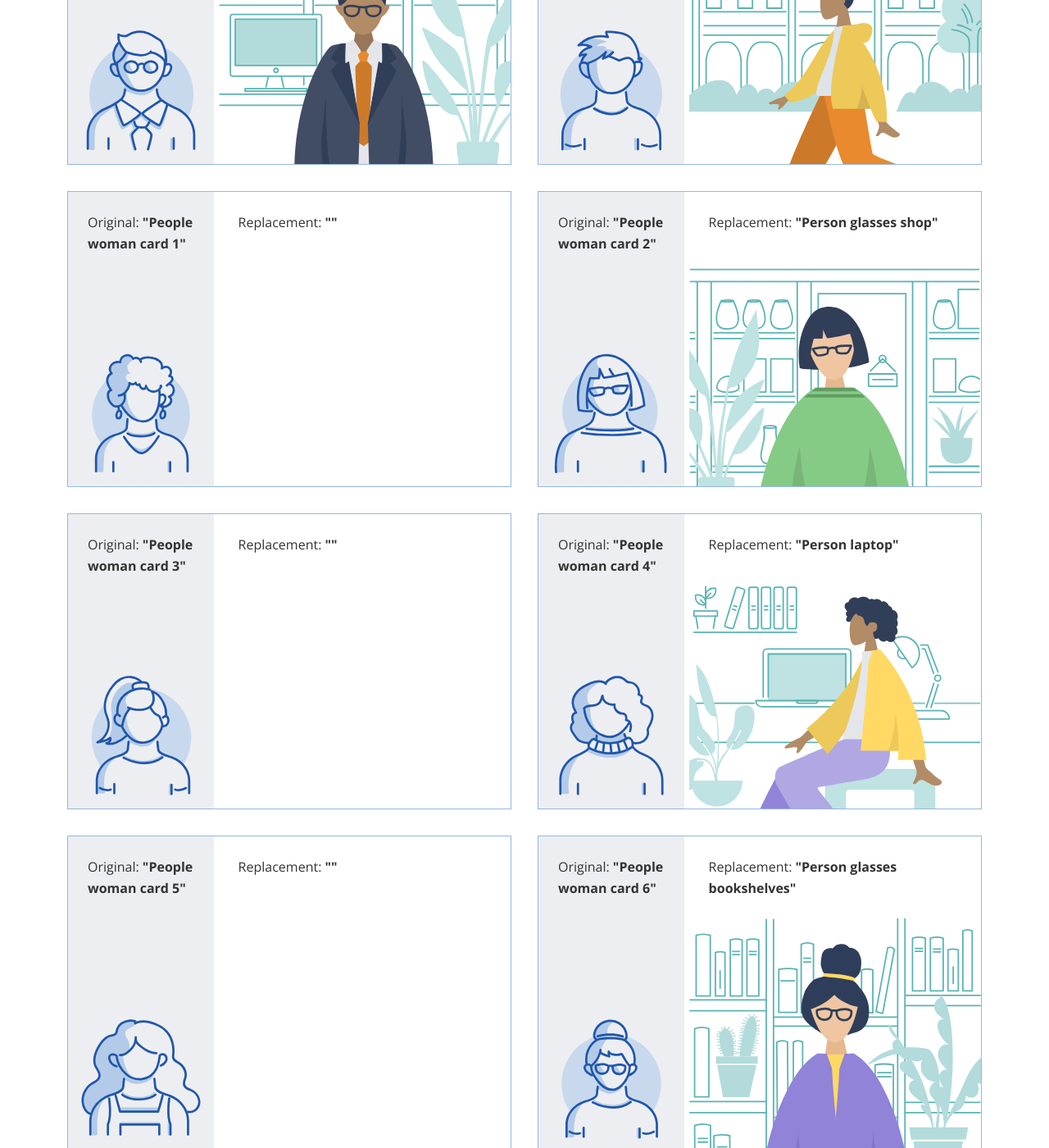
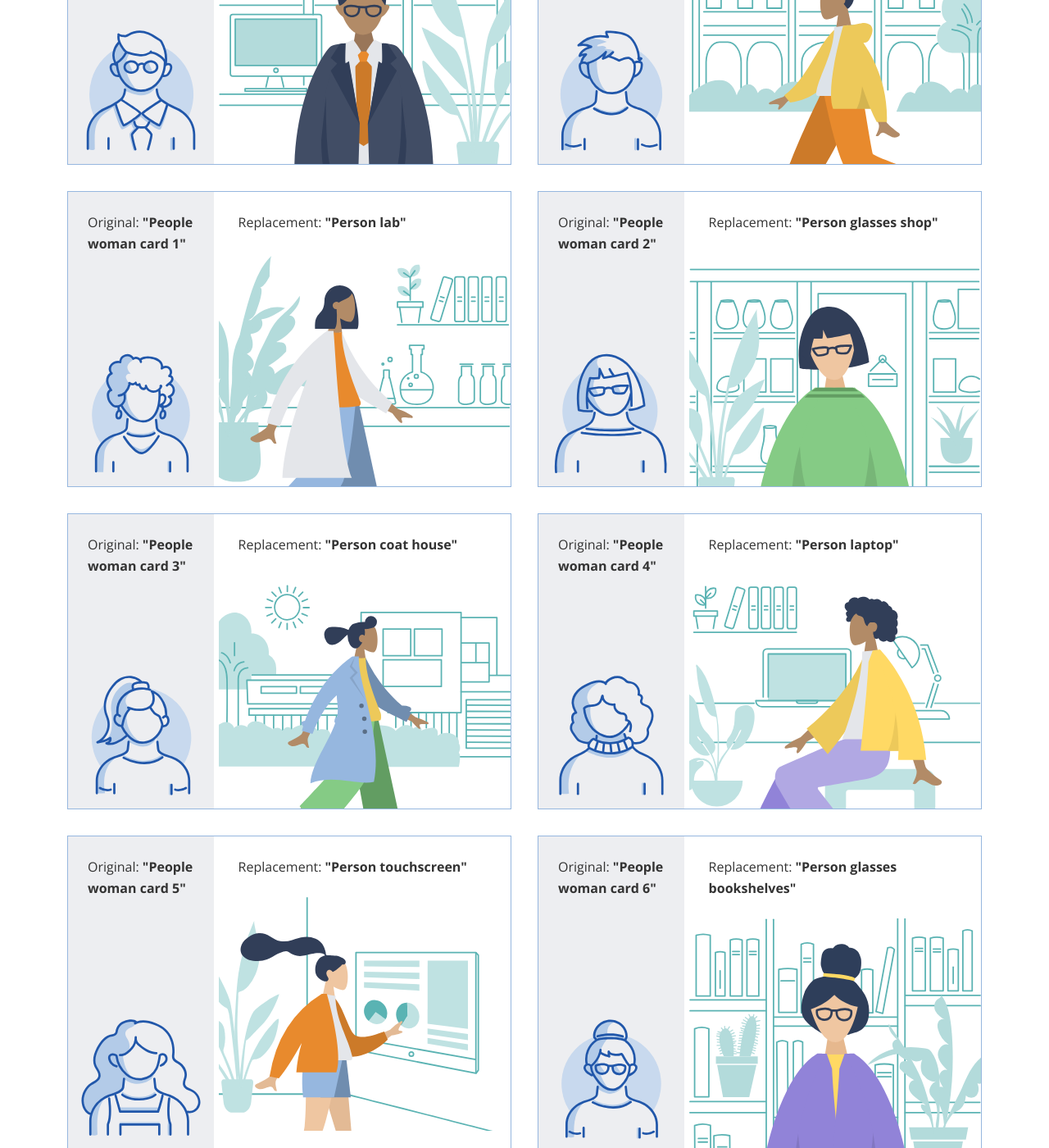
Before and after one commit to AUSGov/bga-refresh, a Jekyll site: the page built from image-library.html, in a window 1280 px wide and 1400 px high, scrolled down 2209 px. Shown: the whole window at 82% size. Built offline with Jekyll 4.4.1, drawn with Linux system fonts in a browser that asks for light colours.

Commit message:
Adding illustrations to the image library.

```diff
--- a/image-library.html
+++ b/image-library.html
@@ -313,10 +313,10 @@
 
                     <div class="library-image">
                         <div class="title">
-                            <p>Replacement: <strong>""</strong></p>
-                        </div>
-                        <div class="image-wrapper">
-
+                            <p>Replacement: <strong>"Person lab"</strong></p>
+                        </div>
+                        <div class="image-wrapper">
+                            <img src="assets/refresh-illustrations/person-lab.svg" alt="">
                         </div>
                     </div>
 
@@ -365,10 +365,10 @@
 
                     <div class="library-image">
                         <div class="title">
-                            <p>Replacement: <strong>""</strong></p>
-                        </div>
-                        <div class="image-wrapper">
-
+                            <p>Replacement: <strong>"Person coat house"</strong></p>
+                        </div>
+                        <div class="image-wrapper">
+                             <img src="assets/refresh-illustrations/person-coat-house.svg" alt="">
                         </div>
                     </div>
 
@@ -417,10 +417,10 @@
 
                     <div class="library-image">
                         <div class="title">
-                            <p>Replacement: <strong>""</strong></p>
-                        </div>
-                        <div class="image-wrapper">
-
+                            <p>Replacement: <strong>"Person touchscreen"</strong></p>
+                        </div>
+                        <div class="image-wrapper">
+                            <img src="assets/refresh-illustrations/person-touchscreen.svg" alt="">
                         </div>
                     </div>
 
```
Also changed, not shown: assets/refresh-illustrations/man-shop.svg (added), assets/refresh-illustrations/man-woman-computer.svg (added), assets/refresh-illustrations/people-computer.svg, assets/refresh-illustrations/person-coat-house.svg (added), assets/refresh-illustrations/person-lab.svg (added), assets/refresh-illustrations/person-touchscreen.svg (added).
